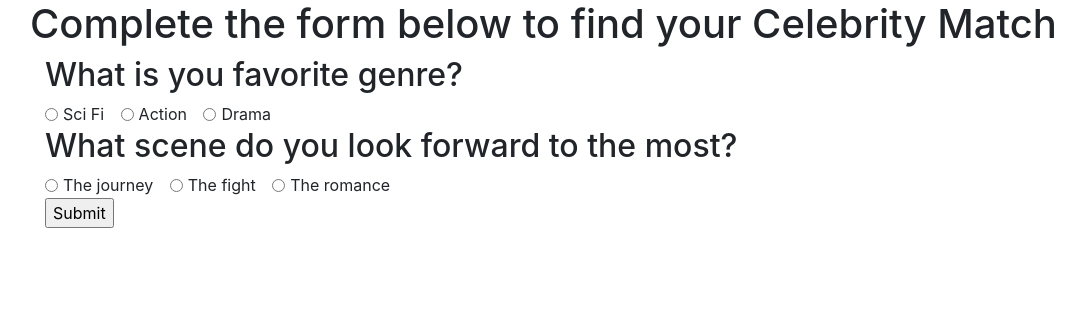
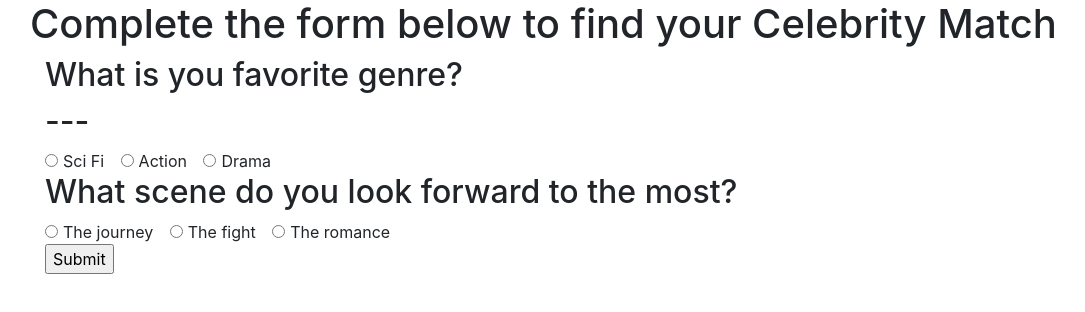
Before and after one commit to SJerrod/celebrity, a plain HTML site: page index.html in a window 1280 px wide. Shown: the whole page, without its empty margins (55-1140 px from the left). Drawn offline with Linux system fonts and the light colour scheme.

```diff
--- a/index.html
+++ b/index.html
@@ -12,6 +12,8 @@
       <h1 class="title">Complete the form below to find your Celebrity Match</h1>
       <div class="container">
         <h2>What is you favorite genre?</h2>
+        <h2>---</h2>
+
 
         <form id="genre-form">
           <div class="form-check form-check-inline">
```
